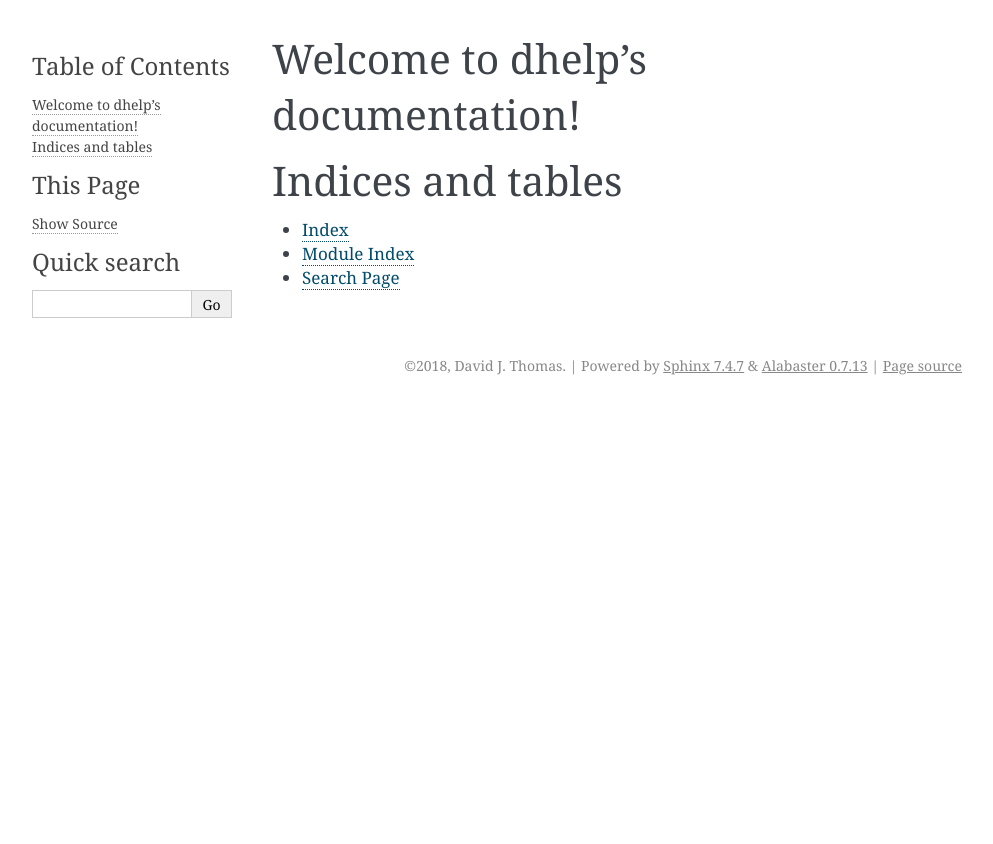
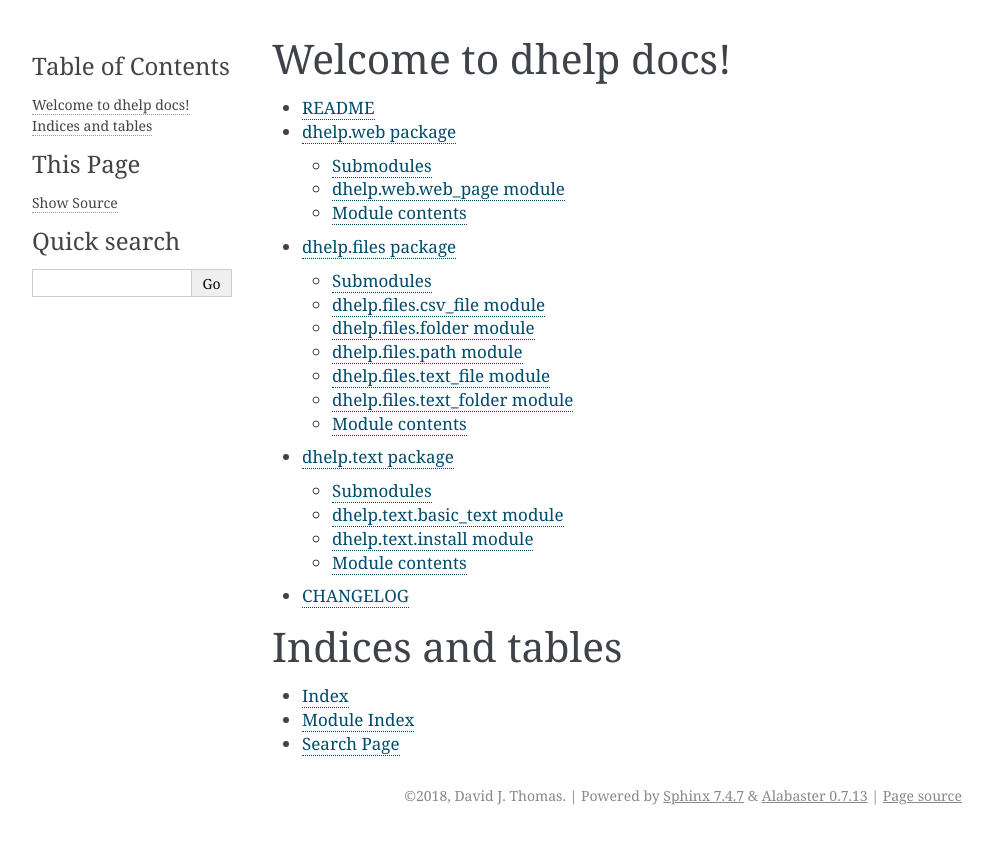
Before and after one commit to thePortus/dhelp, a Sphinx documentation site: the page built from docs/index.rst, in a window 1280 px wide. Shown: the top 844 px of the page, without its empty margins (148-1141 px from the left). Built offline with Sphinx 7.4.7, drawn with Linux system fonts in a browser that asks for light colours.

Commit message:
autodocs working provisionally

```diff
--- /dev/null
+++ b/docs/changelog.rst
@@ -0,0 +1,5 @@
+=========
+CHANGELOG
+=========
+
+.. minclude:: ../CHANGELOG.md
--- a/docs/conf.py
+++ b/docs/conf.py
@@ -12,9 +12,10 @@
 # add these directories to sys.path here. If the directory is relative to the
 # documentation root, use os.path.abspath to make it absolute, like shown here.
 #
-# import os
-# import sys
-# sys.path.insert(0, os.path.abspath('.'))
+import os
+import sys
+sys.path.insert(0, os.path.abspath('.'))
+sys.path.insert(0, os.path.abspath('../'))
 
 
 # -- Project information -----------------------------------------------------
@@ -24,7 +25,7 @@ copyright = '2018, David J. Thomas'
 author = 'David J. Thomas'
 
 # The short X.Y version
-version = ''
+version = '0.0'
 # The full version, including alpha/beta/rc tags
 release = '0.0.1'
 
@@ -42,7 +43,13 @@ extensions = [
     'sphinx.ext.autodoc',
     'sphinx.ext.coverage',
     'sphinx.ext.viewcode',
+    'sphinx.ext.napoleon',
+    'm2r'
 ]
+
+napoleon_google_docstring = False
+napoleon_use_param = False
+napoleon_use_ivar = True
 
 # Add any paths that contain templates here, relative to this directory.
 templates_path = ['_templates']
@@ -50,8 +57,8 @@ templates_path = ['_templates']
 # The suffix(es) of source filenames.
 # You can specify multiple suffix as a list of string:
 #
-# source_suffix = ['.rst', '.md']
-source_suffix = '.rst'
+source_suffix = ['.rst', '.md']
+# source_suffix = '.rst'
 
 # The master toctree document.
 master_doc = 'index'
--- a/docs/index.rst
+++ b/docs/index.rst
@@ -1,15 +1,14 @@
-.. dhelp documentation master file, created by
-   sphinx-quickstart on Sun Mar  4 11:52:12 2018.
-   You can adapt this file completely to your liking, but it should at least
-   contain the root `toctree` directive.
-
-Welcome to dhelp's documentation!
+Welcome to dhelp docs!
 =================================
 
 .. toctree::
    :maxdepth: 2
-   :caption: Contents:
 
+   readme
+   source/dhelp.web
+   source/dhelp.files
+   source/dhelp.text
+   changelog
 
 
 Indices and tables
--- /dev/null
+++ b/docs/readme.rst
@@ -0,0 +1,5 @@
+======
+README
+======
+
+.. minclude:: ../README.md
--- /dev/null
+++ b/docs/source/dhelp.files.rst
@@ -0,0 +1,54 @@
+dhelp.files package
+===================
+
+Submodules
+----------
+
+dhelp.files.csv\_file module
+----------------------------
+
+.. automodule:: dhelp.files.csv_file
+    :members:
+    :undoc-members:
+    :show-inheritance:
+
+dhelp.files.folder module
+-------------------------
+
+.. automodule:: dhelp.files.folder
+    :members:
+    :undoc-members:
+    :show-inheritance:
+
+dhelp.files.path module
+-----------------------
+
+.. automodule:: dhelp.files.path
+    :members:
+    :undoc-members:
+    :show-inheritance:
+
+dhelp.files.text\_file module
+-----------------------------
+
+.. automodule:: dhelp.files.text_file
+    :members:
+    :undoc-members:
+    :show-inheritance:
+
+dhelp.files.text\_folder module
+-------------------------------
+
+.. automodule:: dhelp.files.text_folder
+    :members:
+    :undoc-members:
+    :show-inheritance:
+
+
+Module contents
+---------------
+
+.. automodule:: dhelp.files
+    :members:
+    :undoc-members:
+    :show-inheritance:
--- /dev/null
+++ b/docs/source/dhelp.rst
@@ -0,0 +1,19 @@
+dhelp package
+=============
+
+Subpackages
+-----------
+
+.. toctree::
+
+    dhelp.files
+    dhelp.text
+    dhelp.web
+
+Module contents
+---------------
+
+.. automodule:: dhelp
+    :members:
+    :undoc-members:
+    :show-inheritance:
--- /dev/null
+++ b/docs/source/dhelp.text.rst
@@ -0,0 +1,30 @@
+dhelp.text package
+==================
+
+Submodules
+----------
+
+dhelp.text.basic\_text module
+-----------------------------
+
+.. automodule:: dhelp.text.basic_text
+    :members:
+    :undoc-members:
+    :show-inheritance:
+
+dhelp.text.install module
+-------------------------
+
+.. automodule:: dhelp.text.install
+    :members:
+    :undoc-members:
+    :show-inheritance:
+
+
+Module contents
+---------------
+
+.. automodule:: dhelp.text
+    :members:
+    :undoc-members:
+    :show-inheritance:
--- /dev/null
+++ b/docs/source/dhelp.web.rst
@@ -0,0 +1,22 @@
+dhelp.web package
+=================
+
+Submodules
+----------
+
+dhelp.web.web\_page module
+--------------------------
+
+.. automodule:: dhelp.web.web_page
+    :members:
+    :undoc-members:
+    :show-inheritance:
+
+
+Module contents
+---------------
+
+.. automodule:: dhelp.web
+    :members:
+    :undoc-members:
+    :show-inheritance:
--- /dev/null
+++ b/docs/source/modules.rst
@@ -0,0 +1,7 @@
+dhelp
+=====
+
+.. toctree::
+   :maxdepth: 4
+
+   dhelp
--- a/requirements-dev.txt
+++ b/requirements-dev.txt
@@ -7,6 +7,8 @@ docutils==0.14
 imagesize==1.0.0
 Jinja2==2.10
 MarkupSafe==1.0
+m2r==0.1.13
+mistune==0.8.3
 nose2==0.7.4
 nose2-cov==1.0a4
 packaging==17.1
```
Also changed, not shown: README.md (+8 -0 lines), docs/source/dhelp.files.tests.rst (added, +54 -0 lines), docs/source/dhelp.text.tests.rst (added, +30 -0 lines), docs/source/dhelp.web.tests.rst (added, +22 -0 lines), 1 other file.
